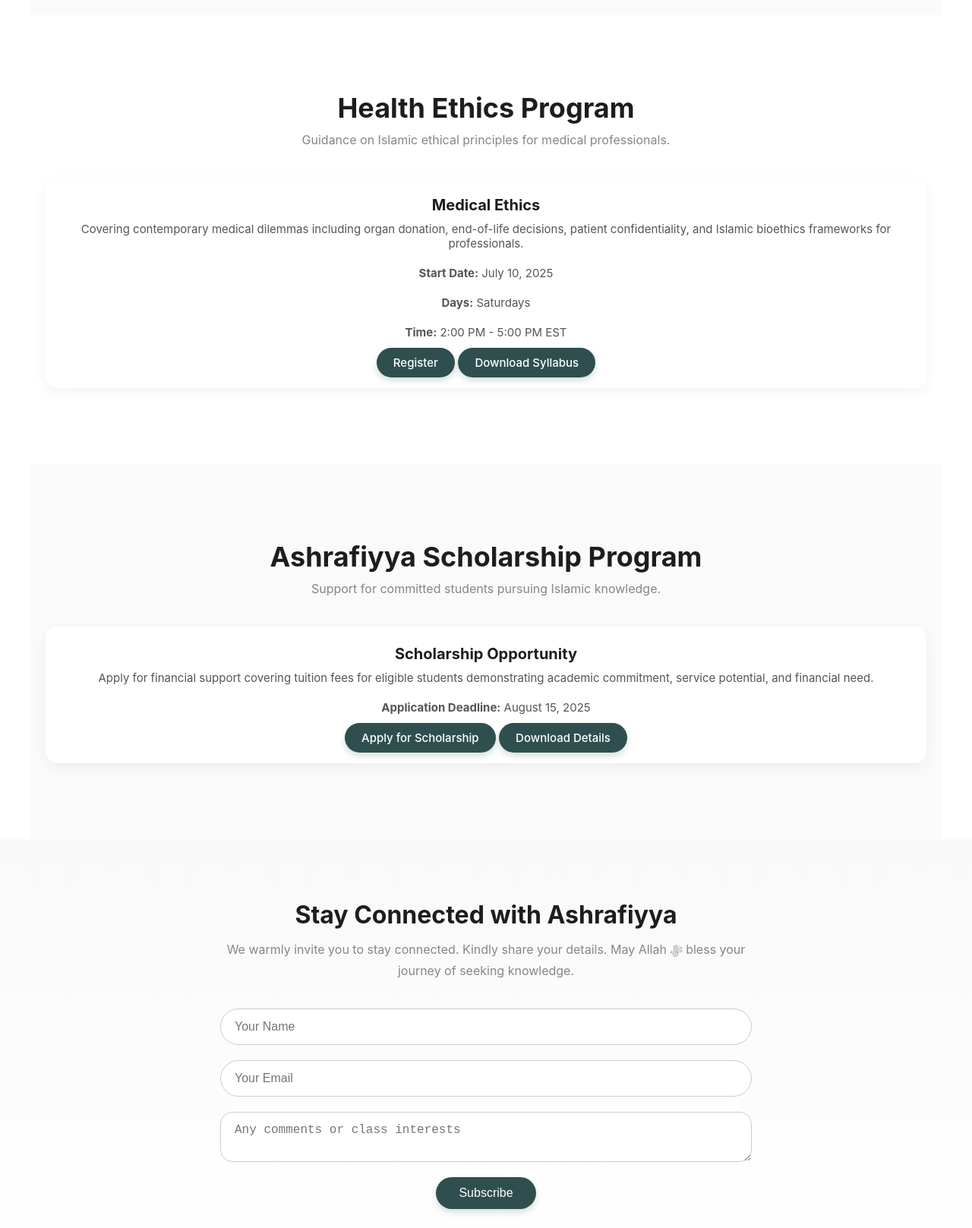
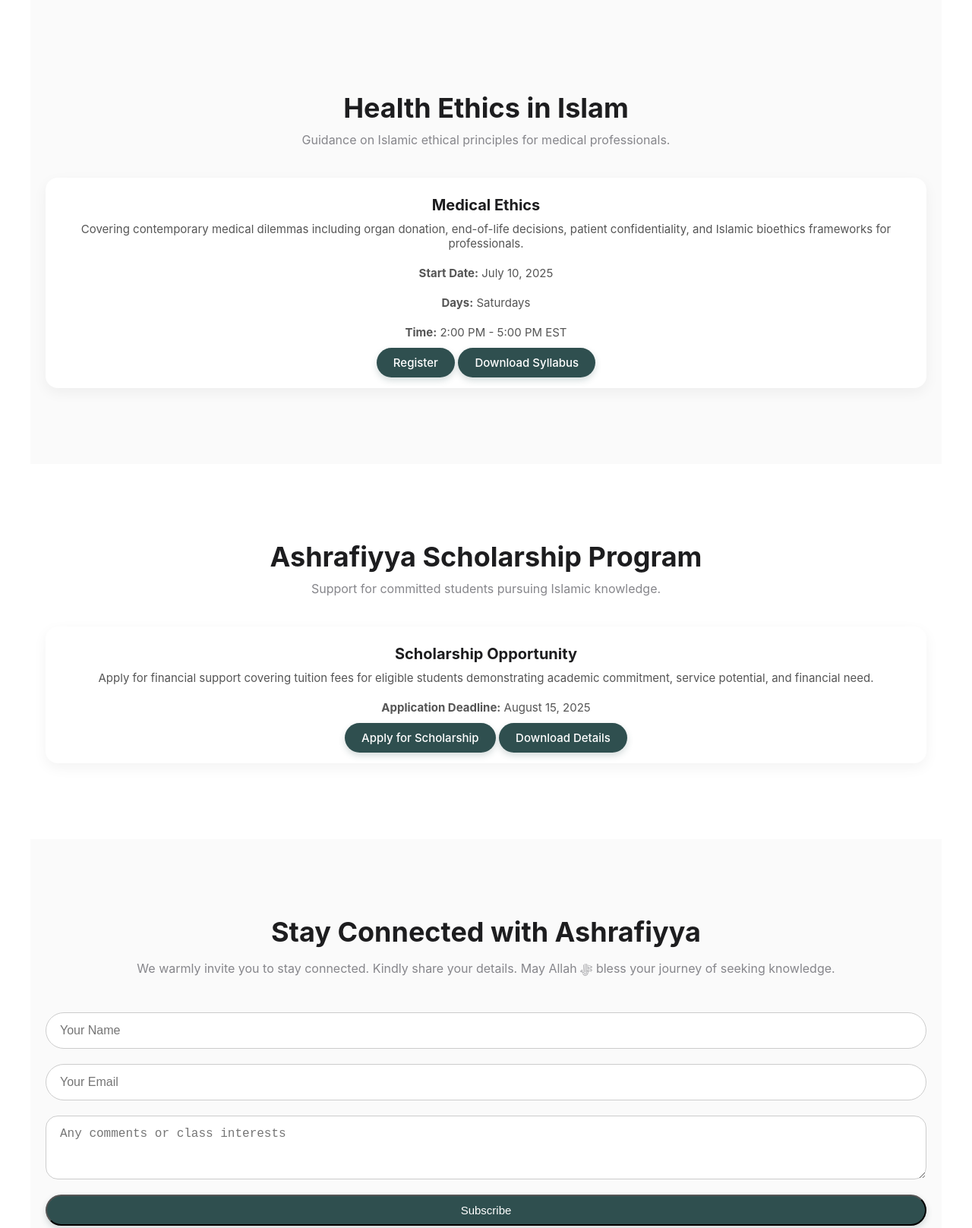
Before and after one commit to mhamza7502/Ashrafiyya_1, a plain HTML site: page index.html in a window 1280 px wide. Shown: the part 1360-2977 px from the top of the page at 76% size. Drawn offline with Linux system fonts and the light colour scheme.

Commit message:
Update index.html

```diff
--- a/index.html
+++ b/index.html
@@ -102,8 +102,8 @@
 </section>
 
 <!-- Health Ethics Section -->
-<section class="tile" id="health-ethics">
-  <h2 class="section-title">Health Ethics Program</h2>
+<section id="ethics" class="tile alternate">
+  <h2 class="section-title">Health Ethics in Islam</h2>
   <p class="intro">Guidance on Islamic ethical principles for medical professionals.</p>
   <div class="card-grid">
 
@@ -126,7 +126,7 @@
 </section>
 
 <!-- Scholarship Program Section -->
-<section class="tile alternate" id="scholarship">
+<section id="scholarship" class="tile">
   <h2 class="section-title">Ashrafiyya Scholarship Program</h2>
   <p class="intro">Support for committed students pursuing Islamic knowledge.</p>
   <div class="card-grid">
@@ -147,17 +147,16 @@
   </div>
 </section>
 
-<section class="subscribe-section">
-  <div class="subscribe-container">
-    <h2 class="subscribe-title">Stay Connected with Ashrafiyya</h2>
-    <p class="subscribe-text">We warmly invite you to stay connected. Kindly share your details. May Allah ﷻ bless your journey of seeking knowledge.</p>
-    <form class="subscribe-form">
-      <input type="text" name="name" placeholder="Your Name" required>
-      <input type="email" name="email" placeholder="Your Email" required>
-      <textarea name="message" placeholder="Any comments or class interests" rows="2"></textarea>
-      <button type="submit" class="btn-subscribe" onclick="event.preventDefault()">Subscribe</button>
-    </form>
-  </div>
+<section id="subscribe" class="tile alternate">
+  <h2 class="section-title">Stay Connected with Ashrafiyya</h2>
+  <p class="intro">We warmly invite you to stay connected. Kindly share your details. May Allah ﷻ bless your journey of seeking knowledge.</p>
+
+  <form class="subscribe-form">
+    <input type="text" placeholder="Your Name" required>
+    <input type="email" placeholder="Your Email" required>
+    <textarea placeholder="Any comments or class interests" rows="3"></textarea>
+    <button type="submit" class="btn">Subscribe</button>
+  </form>
 </section>
 
 <!-- Footer -->
```
